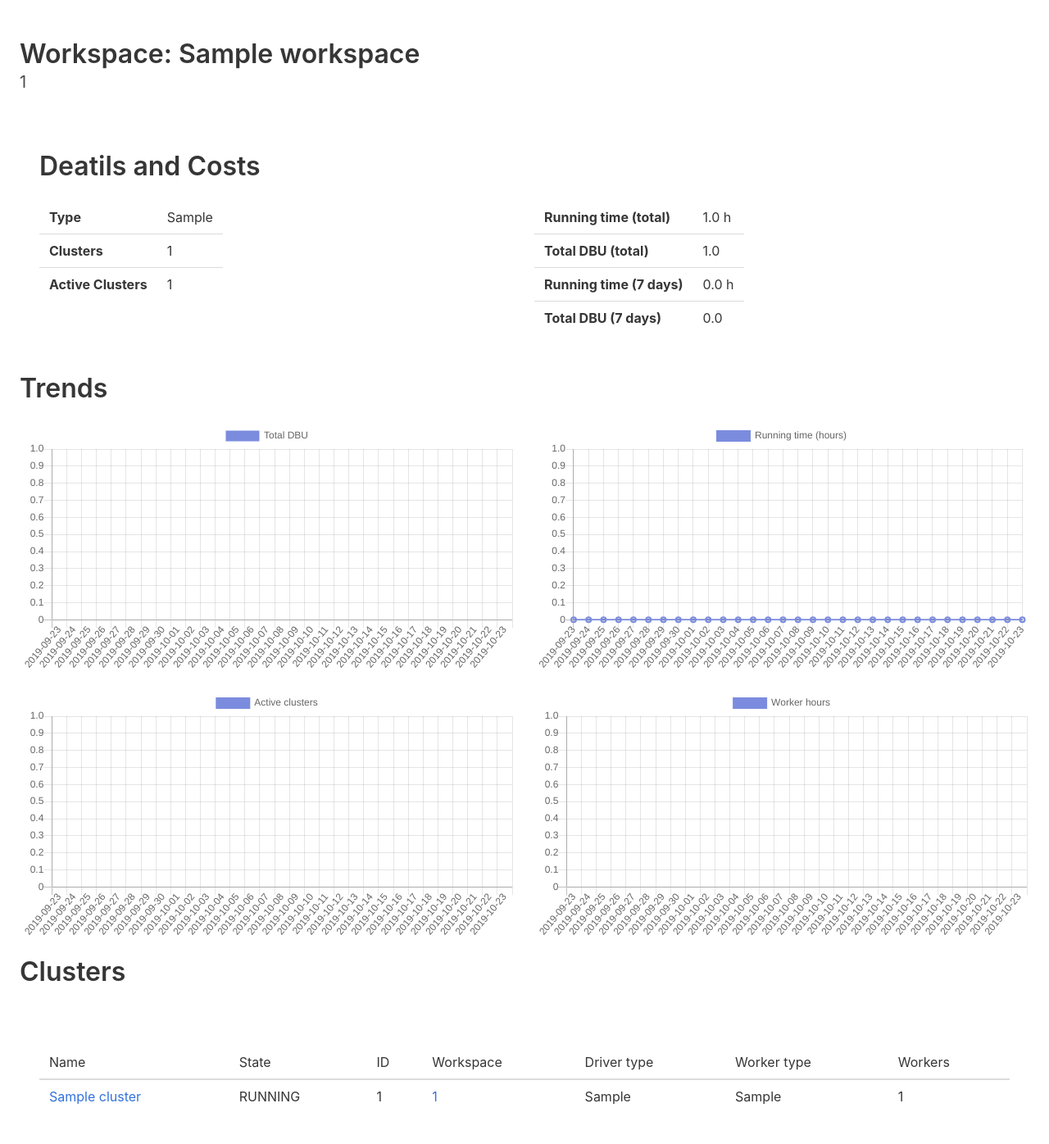
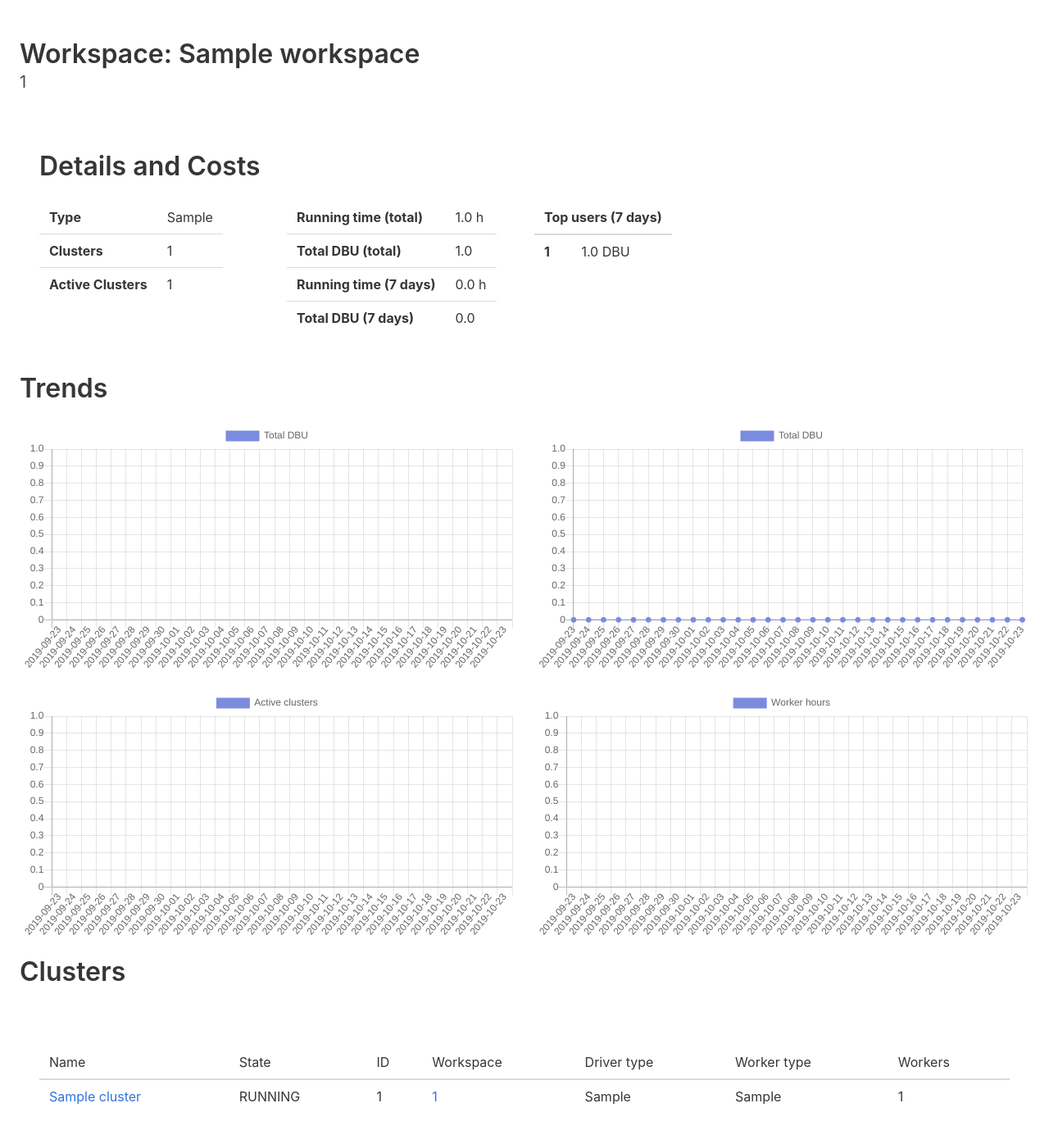
Before and after one commit to datapao/dac, a Flask app: page /workspaces/1 in a window 1280 px wide. Shown: the part 52-1448 px from the top of the page at 82% size. Run offline with Flask 2, Linux system fonts and the light colour scheme; tables that the repository leaves empty hold one stand-in row (values such as "Sample post"); parts of the project's set-up code (start-up, migrations or seed data) failed here and were passed over; some libraries are stand-ins or nearby versions.

Commit message:
Added new functionality to workspace pages.

```diff
--- a/main.py
+++ b/main.py
@@ -11,7 +11,7 @@
 from sqlalchemy import create_engine, desc
 from sqlalchemy.orm import sessionmaker, scoped_session
 
-from aggregation import aggregate_for_entity, sum_dbu
+from aggregation import aggregate, sum_dbu, aggregate_for_entity
 from db import Cluster, Workspace, create_db, Base, engine_url, ScraperRun
 from scraping import scrape, start_scheduled_scraping
 
@@ -76,6 +76,14 @@
         cost_summary, time_stats = aggregate_for_entity(df)
         cost_summary_dict = cost_summary.to_dict()
         time_stats_dict = time_stats.to_dict("records")
+        top_users = (sum_dbu(df=df, by='user_id', since_days=7)
+                     .reset_index()
+                     .sort_values('dbu', ascending=False))
+        top_users_dict = (top_users
+                          .loc[~top_users.user_id.isin(['UNKONWN'])]
+                          .to_dict("records")
+                          [:3])
+
     else:
         cost_summary_dict = {
             "interval": 0.0,
@@ -84,11 +92,13 @@
             "weekly_interval_dbu_sum": 0.0,
         }
         time_stats_dict = {}
+        top_users_dict = {}
 
     return render_template('workspace.html',
                            workspace=workspace,
                            cost=cost_summary_dict,
-                           time_stats=time_stats_dict)
+                           time_stats=time_stats_dict,
+                           top_users=top_users_dict)
 
 
 @app.route('/workspaces')
--- a/templates/workspace.html
+++ b/templates/workspace.html
@@ -6,9 +6,13 @@
 
 
 <section class="section">
-    <h3 class="title is-3">Deatils and Costs</h3>
+
+    <h3 class="title is-3">Details and Costs</h3>
     <div class="columns">
-        <div class="column is-half">
+
+
+        <!-- BASE STATS -->
+        <div class="column is-3">
             <table class="table">
                 <tr>
                     <th>Type</th>
@@ -26,11 +30,8 @@
         </div>
 
 
-
-        <div class="column is-half">
-            <div class="columns">
-
-                <div class="column">
+        <!-- COST STATS -->
+        <div class="column is-3">
             <table class="table">
                 <tr>
                     <th>Running time (total)</th>
@@ -38,7 +39,7 @@
                 </tr>
                 <tr>
                     <th>Total DBU (total)</th>
-                            <td>{{cost.interval_dbu | round(1, 'common')}}</td>
+                    <td>{{cost.interval_dbu | round(2, 'common')}}</td>
                 </tr>
                 <tr>
                     <th>Running time (7 days)</th>
@@ -46,23 +47,37 @@
                 </tr>
                 <tr>
                     <th>Total DBU (7 days)</th>
-                            <td>{{cost.weekly_interval_dbu_sum | round(1, 'common')}}</td>
+                    <td>{{cost.weekly_interval_dbu_sum | round(2, 'common')}}</td>
                 </tr>
             </table>
+        </div>
 
+
+        <!-- TOP USERS -->
+        <div class="column is-3">
+            <table class="table">
+                <thead>
+                    <th colspan=2>Top users (7 days)</th>
+                </thead>
+                <tbody>
+                    {% for user in top_users %}
+                    <tr>
+                        <th>{{ user.user_id }}</th>
+                        <td>{{ user.dbu | round(2, 'common')}} DBU</td>
+                    </tr>
+                    {% endfor %}
+                </tbody>
+            </table>
         </div>
 
 
     </div>
 
-
-        </div>
-
-    </div>
-
 </section>
 
+
 <h3 class="title is-3">Trends</h3>
+
 <div class="columns">
     <div class="column is-half">
         <canvas id="chart-price"></canvas>
@@ -71,6 +86,7 @@
         <canvas id="chart-clusters"></canvas>
     </div>
 </div>
+
 <div class="columns">
     <div class="column is-half">
         <canvas id="chart-active-clusters"></canvas>
@@ -78,9 +94,7 @@
     <div class="column is-half">
         <canvas id="chart-worker-hours"></canvas>
     </div>
-
 </div>
-
 
 
 <h3 class="title is-3">Clusters</h3>
@@ -123,106 +137,18 @@
 
     var time_stats = JSON.parse('{{ time_stats | tojson | safe}}');
 
-    interval_dbu_sum = time_stats.map(({ interval_dbu_sum }) => interval_dbu_sum)
-    interval_sum = time_stats.map(({ interval_sum }) => interval_sum)
-    worker_hours_sum = time_stats.map(({ worker_hours_sum }) => worker_hours_sum)
-    labels = time_stats.map(({ ts }) => ts)
-    console.log(time_stats)
+    interval_dbu_sum = time_stats.map(({ interval_dbu_sum }) => interval_dbu_sum);
+    interval_sum = time_stats.map(({ interval_sum }) => interval_sum);
+    worker_hours_sum = time_stats.map(({ worker_hours_sum }) => worker_hours_sum);
+    active_clusters_cnt = time_stats.map(({ cluster_id_nunique }) => cluster_id_nunique);
+    labels = time_stats.map(({ ts }) => ts);
+    console.log('TIME_STATS', time_stats);
 
-    var ctx = document.getElementById('chart-price').getContext('2d');
-    var myChart = new Chart(ctx, {
-        type: 'bar',
-        data: {
-            labels: labels,
-            datasets: [{
-                label: 'Total DBU',
-                data: interval_dbu_sum,
-                backgroundColor: '#7B8CDE',
-                borderColor: '#7B8CDE',
-                borderWidth: 1
-            }]
-        },
-        options: {
-            scales: {
-                yAxes: [{
-                    ticks: {
-                        beginAtZero: true
-                    }
-                }]
-            }
-        }
-    });
+    chart('chart-price', 'Total DBU', 'bar', true, labels, interval_dbu_sum);
+    chart('chart-clusters', 'Total DBU', 'line', false, labels, interval_sum);
+    chart('chart-active-clusters', 'Active clusters', 'bar', true, labels, active_clusters_cnt);
+    chart('chart-worker-hours', 'Worker hours', 'bar', true, labels, worker_hours_sum);
 
-    var ctx = document.getElementById('chart-clusters').getContext('2d');
-    var myChart = new Chart(ctx, {
-        type: 'line',
-        data: {
-            labels: labels,
-            datasets: [{
-                label: 'Running time (hours)',
-                data: interval_sum,
-                fill: false,
-                borderColor: '#7B8CDE',
-                borderWidth: 2
-            }]
-        },
-        options: {
-            scales: {
-                yAxes: [{
-                    ticks: {
-                        beginAtZero: true
-                    }
-                }]
-            }
-        }
-    });
-
-    var ctx = document.getElementById('chart-active-clusters').getContext('2d');
-    var myChart = new Chart(ctx, {
-        type: 'bar',
-        data: {
-            labels: labels,
-            datasets: [{
-                label: 'Active clusters',
-                data: [],
-                backgroundColor: '#7B8CDE',
-                borderColor: '#7B8CDE',
-                borderWidth: 2
-            }]
-        },
-        options: {
-            scales: {
-                yAxes: [{
-                    ticks: {
-                        beginAtZero: true
-                    }
-                }]
-            }
-        }
-    });
-    var ctx = document.getElementById('chart-worker-hours').getContext('2d');
-    var myChart = new Chart(ctx, {
-        type: 'bar',
-        data: {
-            labels: labels,
-            datasets: [{
-                label: 'Worker hours',
-                data: worker_hours_sum,
-                backgroundColor: '#7B8CDE',
-                borderColor: '#7B8CDE',
-                borderWidth: 2
-            }]
-        },
-        options: {
-            scales: {
-                yAxes: [{
-                    ticks: {
-                        beginAtZero: true
-                    }
-                }]
-            }
-        }
-    });
 </script>
 
 
```
Lines whose indentation alone changed are shown as unchanged.
